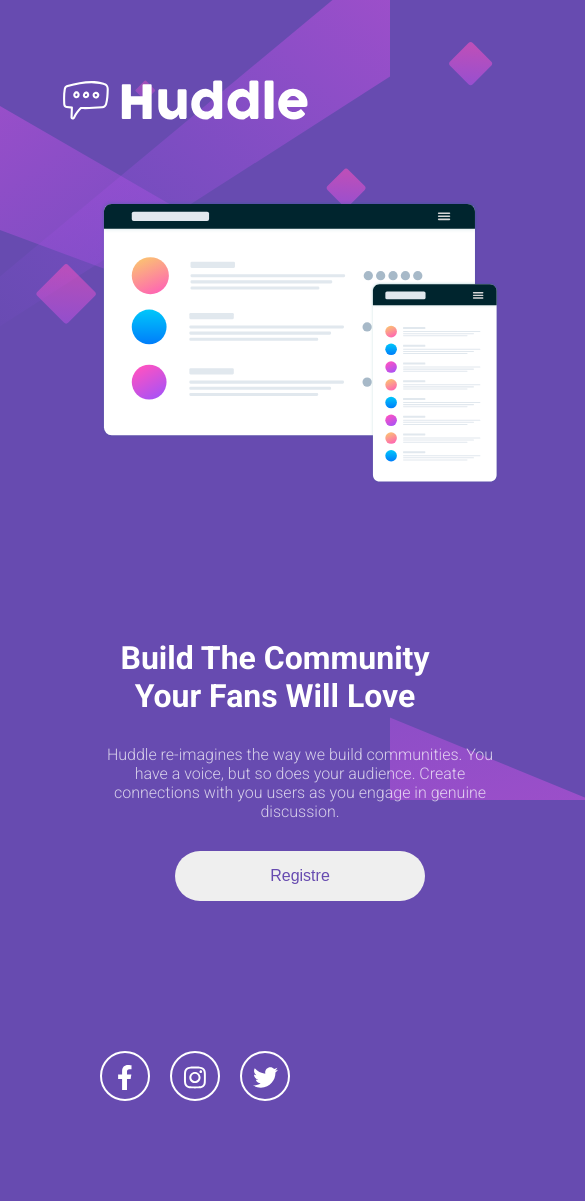
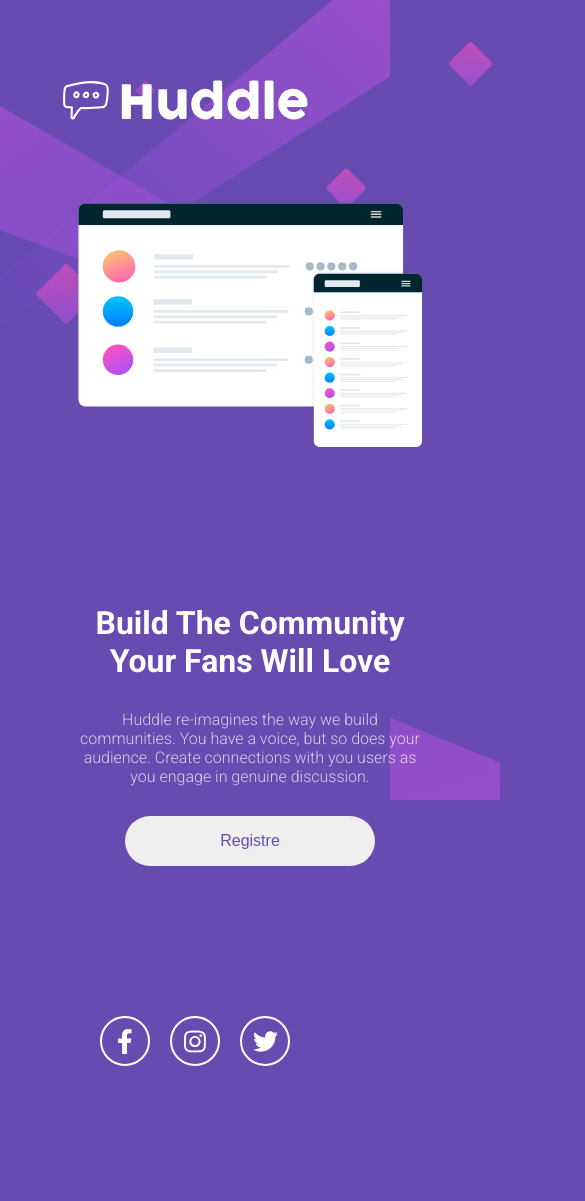
Before and after one commit to Paulo-Adriano/Pagina-Huddle, a plain HTML site: page index.html in a window 390 px wide. Shown: the whole page, 585 px wide, since content can reach past the window. After the commit the page ends 1166 px from the top, so only its background shows below. Drawn offline with Linux system fonts and the light colour scheme.

Commit message:
Iniciando responsividade mobile 500px

```diff
--- a/src/css/responsive.css
+++ b/src/css/responsive.css
@@ -55,3 +55,17 @@
     }
 
 }
+
+@media (max-width: 500px) {
+    .container .conteudo {
+        width: 500px;
+    }
+
+    .container .conteudo .img {
+        width: 350px;
+    }
+
+    .container .conteudo .informacoes {
+        width: 350px;
+    }
+}
```
